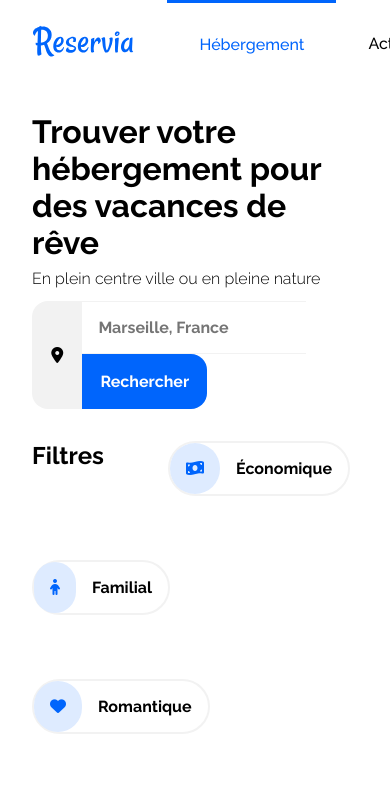
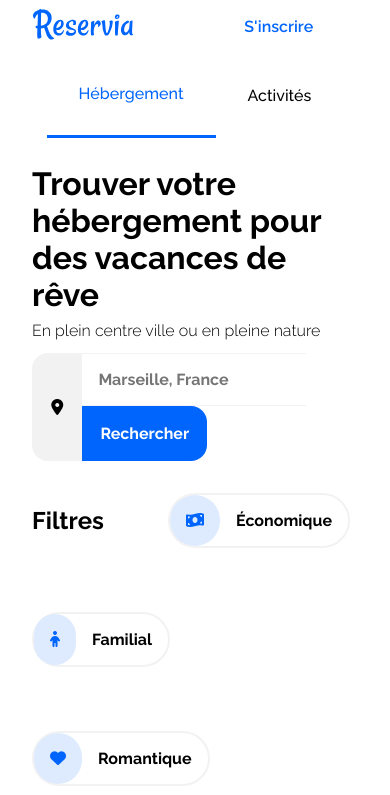
Before and after one commit to BenjaminZilliox/BenjaminZilliox_2_06072021, a plain HTML site: page index.html in a window 390 px wide. Shown: the top 795 px of the page. Drawn offline with Linux system fonts and the light colour scheme.

Commit message:
Header Responsive

```diff
--- a/style.css
+++ b/style.css
@@ -123,8 +123,9 @@ body {
 }
 
 .filterstitle {
+  display: flex;
+  align-items: center;
   margin: 2rem;
-  margin-bottom: 1rem;
 }
 
 .filtereco {
@@ -523,3 +524,25 @@ footer a {
 footer h2 {
   font-size: 1.2rem;
 }
+
+/************** RESPONSIVE *************/
+
+@media (max-width: 530px) {
+  .navbar {
+    grid-row: 2;
+    grid-column: 1 / 5;
+  }
+
+  .hostinglink {
+    border-bottom: 3px solid #0065fc;
+    border-top: none;
+  }
+  .activitylink:hover {
+    color: #0065fc;
+    border-bottom: 3px solid #0065fc;
+    border-top: none;
+  }
+  .signup {
+    grid-column: 2 / 5;
+  }
+}
```
